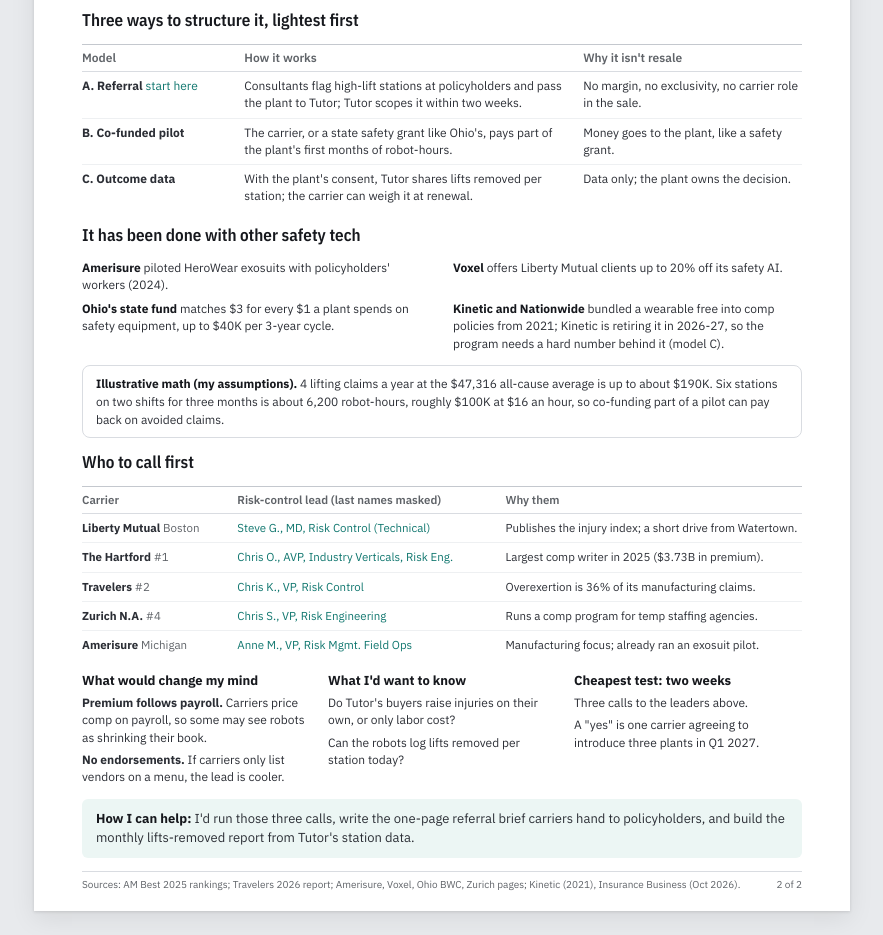
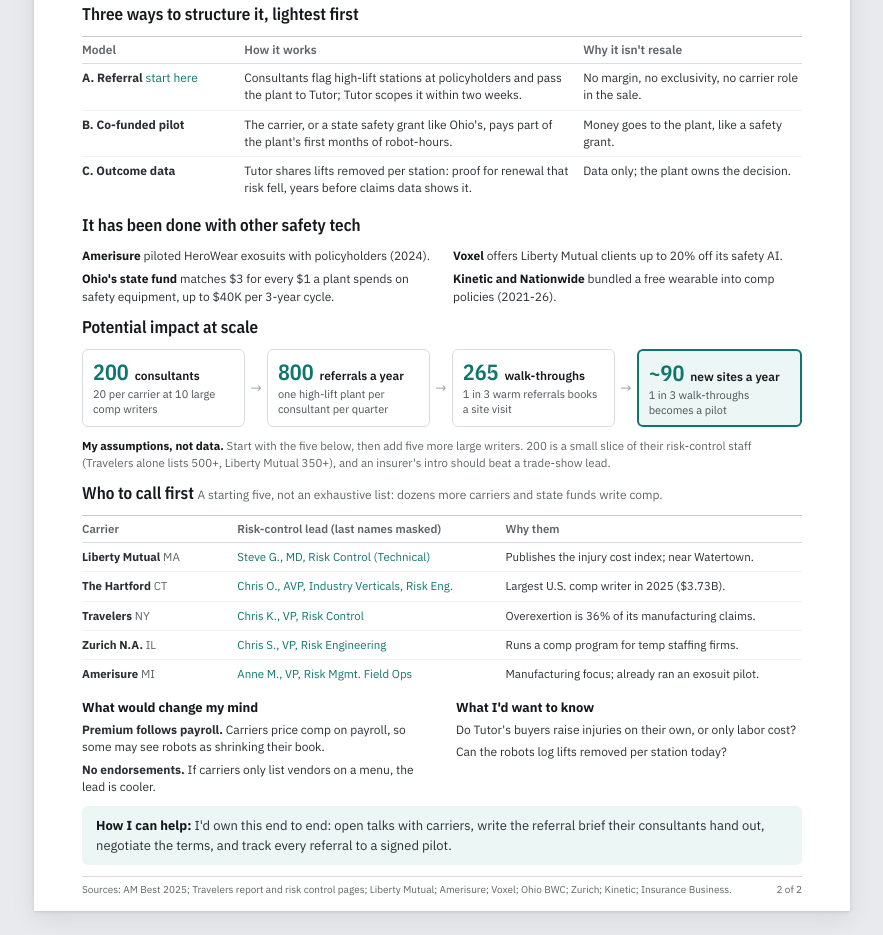
Before and after one commit to Abdullah-coder25/tutor-strategic-projects, a plain HTML site: page docs/carrier-partnership/index.html in a window 1280 px wide. Shown: the part 1286-2221 px from the top of the page, without its empty margins (198-1081 px from the left). Drawn offline with Linux system fonts and the light colour scheme.

Commit message:
Sync carrier partnership brief with latest edits; add .nojekyll
Co-Authored-By: Claude Opus 5.5 <noreply@anthropic.com>
Claude-Session: https://claude.ai/code/session_01JyVbE6XEPis8fFpEXneT9c

```diff
--- a/docs/carrier-partnership/index.html
+++ b/docs/carrier-partnership/index.html
@@ -9,36 +9,36 @@
 .topnav{font:13px 'IBM Plex Sans',sans-serif;text-align:center;margin-top:20px;color:#5F6368}.topnav a{color:#0F766E}
 @media print{html,body{background:#fff}.sheet{margin:0;box-shadow:none;break-after:page}.topnav{display:none}@page{size:816px 1056px;margin:0}}</style></head><body><div class='topnav'><a href='../'>Expansion Radar</a> · <a href='../packexpo/'>PACK EXPO Southeast 2027 plan</a> · Carrier partnership brief</div><div class='sheet'>
 
-<div style="width: 816px; height: 1056px; box-sizing: border-box; padding: 34px 48px 24px; display: flex; flex-direction: column; gap: 21px; font-family: 'IBM Plex Sans', system-ui, sans-serif; color: #16181D; background: #ffffff">
+<div style="width: 816px; height: 1056px; box-sizing: border-box; padding: 34px 48px 24px; display: flex; flex-direction: column; gap: 28px; font-family: 'IBM Plex Sans', system-ui, sans-serif; color: #16181D; background: #ffffff">
 <div style="display: flex; justify-content: space-between; align-items: baseline; font-size: 11px; letter-spacing: 0.06em; text-transform: uppercase; color: #5F6368; border-bottom: 1px solid #D9DCE1; padding-bottom: 6px">
 <span>Prepared for Tutor Intelligence</span>
 <span>Abdullah Usman · November 2026</span>
 </div>
 <div style="display: flex; flex-direction: column; gap: 8px">
-<h1 style="margin: 0; font-family: 'IBM Plex Sans Condensed', 'IBM Plex Sans', sans-serif; font-size: 30px; line-height: 1.1; font-weight: 600; text-wrap: balance">Who already pays for the lifting Tutor automates? Workers' comp carriers.</h1>
-<p style="margin: 0; font-size: 13.5px; line-height: 1.5; color: #2B2E35; text-wrap: pretty">Every packing line that still moves cases by hand creates injury claims, and an insurance company pays for them. Those insurers already send safety consultants into the same CPG plants and co-packers Tutor sells to. <b>A referral program with two or three carriers could turn those consultants into a steady source of warm introductions to the plants with the most hand lifting, while Tutor keeps the direct sale.</b></p>
+<h1 style="margin: 0; font-family: 'IBM Plex Sans Condensed', 'IBM Plex Sans', sans-serif; font-size: 30px; line-height: 1.1; font-weight: 600; text-wrap: balance">Tutor's next lead engine is already walking its target plants: workers' comp carriers.</h1>
+<p style="margin: 0; font-size: 13.5px; line-height: 1.5; color: #2B2E35; text-wrap: pretty">Every packing line that still moves cases by hand creates injury claims, and an insurance company pays for them. Those insurers already send safety consultants into the same CPG plants and co-packers Tutor sells to. <b>A referral program with the largest comp carriers could turn those consultants into a steady source of warm introductions to the plants with the most hand lifting, adding up to 90 new sites a year at scale, while Tutor keeps the direct sale.</b> The main cost is one person's time.</p>
 </div>
 <div style="display: flex; flex-direction: column; gap: 2px"><div style="font-family: 'IBM Plex Sans Condensed', 'IBM Plex Sans', sans-serif; font-size: 17px; font-weight: 600; color: #16181D">The background, in four facts</div></div>
 <div style="display: grid; grid-template-columns: 1fr 1fr; gap: 12px 22px">
 <div style="display: flex; gap: 10px">
 <div style="flex: none; width: 24px; height: 24px; border-radius: 12px; background: #ECF6F4; color: #0F766E; font-family: 'IBM Plex Sans Condensed', 'IBM Plex Sans', sans-serif; font-weight: 700; font-size: 13px; display: flex; align-items: center; justify-content: center">1</div>
 <div style="display: flex; flex-direction: column; gap: 3px"><div style="font-size: 13px; font-weight: 600; color: #16181D">Someone already pays for every lifting injury.</div>
-<div style="font-size: 12px; line-height: 1.48; color: #2B2E35; text-wrap: pretty">Every U.S. employer carries workers' compensation insurance. When a packer hurts their back lifting cases, the carrier (Liberty Mutual, Travelers, The Hartford and others) pays the medical bills and lost wages. An average lost-time claim runs $47,316 (NCCI).</div></div>
+<div style="font-size: 12px; line-height: 1.48; color: #2B2E35; text-wrap: pretty">Every employer carries workers' comp. When a packer hurts their back, the carrier pays: $47,316 for an average lost-time claim (NCCI).</div></div>
 </div>
 <div style="display: flex; gap: 10px">
 <div style="flex: none; width: 24px; height: 24px; border-radius: 12px; background: #ECF6F4; color: #0F766E; font-family: 'IBM Plex Sans Condensed', 'IBM Plex Sans', sans-serif; font-weight: 700; font-size: 13px; display: flex; align-items: center; justify-content: center">2</div>
-<div style="display: flex; flex-direction: column; gap: 3px"><div style="font-size: 13px; font-weight: 600; color: #16181D">Lifting is the most expensive injury there is.</div>
-<div style="font-size: 12px; line-height: 1.48; color: #2B2E35; text-wrap: pretty">Insurers call it overexertion: lifting, pushing, carrying. It is the costliest cause of serious U.S. workplace injury at $13.07B a year (Liberty Mutual), and 36% of Travelers' manufacturing claims. Case packing and palletizing, Tutor's core work, are exactly these tasks.</div></div>
+<div style="display: flex; flex-direction: column; gap: 3px"><div style="font-size: 13px; font-weight: 600; color: #16181D">Lifting is the costliest injury.</div>
+<div style="font-size: 12px; line-height: 1.48; color: #2B2E35; text-wrap: pretty">Overexertion costs $13.07B a year, the #1 cause (Liberty Mutual), and is 36% of Travelers' manufacturing claims. Case packing and palletizing are exactly this work.</div></div>
 </div>
 <div style="display: flex; gap: 10px">
 <div style="flex: none; width: 24px; height: 24px; border-radius: 12px; background: #ECF6F4; color: #0F766E; font-family: 'IBM Plex Sans Condensed', 'IBM Plex Sans', sans-serif; font-weight: 700; font-size: 13px; display: flex; align-items: center; justify-content: center">3</div>
-<div style="display: flex; flex-direction: column; gap: 3px"><div style="font-size: 13px; font-weight: 600; color: #16181D">Carriers already work to prevent it, inside the plants.</div>
-<div style="font-size: 12px; line-height: 1.48; color: #2B2E35; text-wrap: pretty">Large carriers run loss-control teams: safety consultants who walk policyholders' floors, score risky tasks and recommend fixes. Liberty Mutual's consultants score lifting risk with their own app. Some carriers already fund safety tech for clients.</div></div>
+<div style="display: flex; flex-direction: column; gap: 3px"><div style="font-size: 13px; font-weight: 600; color: #16181D">Carriers already work to prevent it.</div>
+<div style="font-size: 12px; line-height: 1.48; color: #2B2E35; text-wrap: pretty">Their loss-control consultants walk policyholders' floors, score risky tasks and recommend fixes. Some already fund safety tech.</div></div>
 </div>
 <div style="display: flex; gap: 10px">
 <div style="flex: none; width: 24px; height: 24px; border-radius: 12px; background: #ECF6F4; color: #0F766E; font-family: 'IBM Plex Sans Condensed', 'IBM Plex Sans', sans-serif; font-weight: 700; font-size: 13px; display: flex; align-items: center; justify-content: center">4</div>
-<div style="display: flex; flex-direction: column; gap: 3px"><div style="font-size: 13px; font-weight: 600; color: #16181D">The risk sits where Tutor's competition sits: temp labor.</div>
-<div style="font-size: 12px; line-height: 1.48; color: #2B2E35; text-wrap: pretty">Tutor's bar is the cost of a temp crew, and 32.2% of temp agency workers are in manufacturing. Staffing firms buy their own comp coverage; Zurich runs a program just for them. That makes staffing carriers a second door.</div></div>
+<div style="display: flex; flex-direction: column; gap: 3px"><div style="font-size: 13px; font-weight: 600; color: #16181D">The risk sits with temp labor, Tutor's competition.</div>
+<div style="font-size: 12px; line-height: 1.48; color: #2B2E35; text-wrap: pretty">32.2% of temp agency workers are in manufacturing, and staffing firms buy their own comp. Zurich runs a program just for them.</div></div>
 </div>
 </div>
 <div style="display: flex; flex-direction: column; gap: 2px"><div style="font-family: 'IBM Plex Sans Condensed', 'IBM Plex Sans', sans-serif; font-size: 17px; font-weight: 600; color: #16181D">The idea: put Tutor on the consultant's list of fixes</div><div style="font-size: 12px; color: #5F6368">How one referral would flow, start to finish</div></div>
@@ -80,7 +80,7 @@
 </div>
 <div style="background: #ECF6F4; border-radius: 8px; padding: 10px 12px; display: flex; flex-direction: column; gap: 4px">
 <div style="font-size: 13px; font-weight: 700; color: #16181D">Tutor</div>
-<div style="font-size: 12px; line-height: 1.48; color: #2B2E35">Gets pre-qualified introductions to plants with the most hand lifting, from someone the plant already trusts, at no sales cost and no margin given up.</div>
+<div style="font-size: 12px; line-height: 1.48; color: #2B2E35">Pre-qualified introductions to the plants with the most hand lifting, from someone they already trust. The cost is one person's time, not booths, ads or sales hires, and Tutor gives up no margin.</div>
 </div>
 </div>
 <div style="margin-top: auto; display: flex; justify-content: space-between; gap: 24px; font-size: 10px; line-height: 1.4; color: #5F6368; border-top: 1px solid #D9DCE1; padding-top: 6px">
@@ -89,7 +89,7 @@
 </div>
 </div><div class='sheet'>
 
-<div style="width: 816px; height: 1056px; box-sizing: border-box; padding: 34px 48px 24px; display: flex; flex-direction: column; gap: 13px; font-family: 'IBM Plex Sans', system-ui, sans-serif; color: #16181D; background: #ffffff">
+<div style="width: 816px; height: 1056px; box-sizing: border-box; padding: 34px 48px 24px; display: flex; flex-direction: column; gap: 11px; font-family: 'IBM Plex Sans', system-ui, sans-serif; color: #16181D; background: #ffffff">
 <div style="display: flex; justify-content: space-between; align-items: baseline; font-size: 11px; letter-spacing: 0.06em; text-transform: uppercase; color: #5F6368; border-bottom: 1px solid #D9DCE1; padding-bottom: 6px">
 <span>Prepared for Tutor Intelligence</span>
 <span>How it would work</span>
@@ -108,39 +108,61 @@
 <div style="padding: 6px 12px 6px 0; border-bottom: 1px solid #EEF0F2; color: #2B2E35">The carrier, or a state safety grant like Ohio's, pays part of the plant's first months of robot-hours.</div>
 <div style="padding: 6px 0 6px 0; border-bottom: 1px solid #EEF0F2; color: #2B2E35">Money goes to the plant, like a safety grant.</div>
 <div style="padding: 6px 12px 6px 0; color: #2B2E35"><b>C. Outcome data</b></div>
-<div style="padding: 6px 12px 6px 0; color: #2B2E35">With the plant's consent, Tutor shares lifts removed per station; the carrier can weigh it at renewal.</div>
+<div style="padding: 6px 12px 6px 0; color: #2B2E35">Tutor shares lifts removed per station: proof for renewal that risk fell, years before claims data shows it.</div>
 <div style="padding: 6px 0 6px 0; color: #2B2E35">Data only; the plant owns the decision.</div>
 </div>
 <div style="display: flex; flex-direction: column; gap: 2px"><div style="font-family: 'IBM Plex Sans Condensed', 'IBM Plex Sans', sans-serif; font-size: 17px; font-weight: 600; color: #16181D">It has been done with other safety tech</div></div>
 <div style="display: grid; grid-template-columns: 1fr 1fr; gap: 6px 22px">
-<div style="font-size: 12px; line-height: 1.45; color: #2B2E35"><b style="color: #16181D">Amerisure</b> piloted HeroWear exosuits with policyholders' workers (2024).</div>
+<div style="font-size: 12px; line-height: 1.45; color: #2B2E35"><b style="color: #16181D">Amerisure</b> piloted HeroWear exosuits with policyholders (2024).</div>
 <div style="font-size: 12px; line-height: 1.45; color: #2B2E35"><b style="color: #16181D">Voxel</b> offers Liberty Mutual clients up to 20% off its safety AI.</div>
 <div style="font-size: 12px; line-height: 1.45; color: #2B2E35"><b style="color: #16181D">Ohio's state fund</b> matches $3 for every $1 a plant spends on safety equipment, up to $40K per 3-year cycle.</div>
-<div style="font-size: 12px; line-height: 1.45; color: #2B2E35"><b style="color: #16181D">Kinetic and Nationwide</b> bundled a wearable free into comp policies from 2021; Kinetic is retiring it in 2026-27, so the program needs a hard number behind it (model C).</div>
+<div style="font-size: 12px; line-height: 1.45; color: #2B2E35"><b style="color: #16181D">Kinetic and Nationwide</b> bundled a free wearable into comp policies (2021-26).</div>
 </div>
-<div style="border: 1px solid #D9DCE1; border-radius: 8px; padding: 9px 13px; font-size: 12px; line-height: 1.48; color: #2B2E35"><b style="color: #16181D">Illustrative math (my assumptions).</b> 4 lifting claims a year at the $47,316 all-cause average is up to about $190K. Six stations on two shifts for three months is about 6,200 robot-hours, roughly $100K at $16 an hour, so co-funding part of a pilot can pay back on avoided claims.</div>
-<div style="display: flex; flex-direction: column; gap: 2px"><div style="font-family: 'IBM Plex Sans Condensed', 'IBM Plex Sans', sans-serif; font-size: 17px; font-weight: 600; color: #16181D">Who to call first</div></div>
+<div style="display: flex; flex-direction: column; gap: 2px"><div style="font-family: 'IBM Plex Sans Condensed', 'IBM Plex Sans', sans-serif; font-size: 17px; font-weight: 600; color: #16181D">Potential impact at scale</div></div>
+<div style="display: flex; align-items: stretch; gap: 5px">
+<div style="flex: 1; display: flex; flex-direction: column; gap: 1px; padding: 7px 10px; border: 1px solid #D9DCE1; border-radius: 6px">
+<div style="display: flex; align-items: baseline; gap: 6px"><span style="font-family: 'IBM Plex Sans Condensed', 'IBM Plex Sans', sans-serif; font-size: 22px; font-weight: 600; color: #0F766E">200</span><span style="font-size: 12px; font-weight: 600; color: #16181D">consultants</span></div>
+<div style="font-size: 11px; line-height: 1.35; color: #4A4F57">20 per carrier at 10 large comp writers</div>
+</div>
+<div style="display: flex; align-items: center; color: #9AA0A8; font-size: 14px">→</div>
+<div style="flex: 1; display: flex; flex-direction: column; gap: 1px; padding: 7px 10px; border: 1px solid #D9DCE1; border-radius: 6px">
+<div style="display: flex; align-items: baseline; gap: 6px"><span style="font-family: 'IBM Plex Sans Condensed', 'IBM Plex Sans', sans-serif; font-size: 22px; font-weight: 600; color: #0F766E">800</span><span style="font-size: 12px; font-weight: 600; color: #16181D">referrals a year</span></div>
+<div style="font-size: 11px; line-height: 1.35; color: #4A4F57">one high-lift plant per consultant per quarter</div>
+</div>
+<div style="display: flex; align-items: center; color: #9AA0A8; font-size: 14px">→</div>
+<div style="flex: 1; display: flex; flex-direction: column; gap: 1px; padding: 7px 10px; border: 1px solid #D9DCE1; border-radius: 6px">
+<div style="display: flex; align-items: baseline; gap: 6px"><span style="font-family: 'IBM Plex Sans Condensed', 'IBM Plex Sans', sans-serif; font-size: 22px; font-weight: 600; color: #0F766E">265</span><span style="font-size: 12px; font-weight: 600; color: #16181D">walk-throughs</span></div>
+<div style="font-size: 11px; line-height: 1.35; color: #4A4F57">1 in 3 warm referrals books a site visit</div>
+</div>
+<div style="display: flex; align-items: center; color: #9AA0A8; font-size: 14px">→</div>
+<div style="flex: 1; display: flex; flex-direction: column; gap: 1px; padding: 7px 10px; border: 2px solid #0F766E; background: #ECF6F4; border-radius: 6px">
+<div style="display: flex; align-items: baseline; gap: 6px"><span style="font-family: 'IBM Plex Sans Condensed', 'IBM Plex Sans', sans-serif; font-size: 22px; font-weight: 600; color: #0F766E">~90</span><span style="font-size: 12px; font-weight: 600; color: #16181D">new sites a year</span></div>
+<div style="font-size: 11px; line-height: 1.35; color: #4A4F57">1 in 3 walk-throughs becomes a pilot</div>
+</div>
+</div>
+<div style="font-size: 11.5px; line-height: 1.45; color: #5F6368"><b style="color: #16181D">My assumptions, not data.</b> Start with the five below, then add five more large writers. 200 is a small slice of their risk-control staff (Travelers alone lists 500+, Liberty Mutual 350+), and an insurer's intro should beat a trade-show lead.</div>
+<div style="display: flex; flex-direction: column; gap: 2px"><div style="font-family: 'IBM Plex Sans Condensed', 'IBM Plex Sans', sans-serif; font-size: 17px; font-weight: 600; color: #16181D">Who to call first <span style="font-family: 'IBM Plex Sans', sans-serif; font-size: 12px; font-weight: 400; color: #5F6368">A starting five, not an exhaustive list: dozens more carriers and state funds write comp.</span></div></div>
 <div style="display: grid; grid-template-columns: 1.1fr 1.9fr 2.1fr; border-top: 1px solid #C4C8CE; font-size: 11.5px; line-height: 1.4">
 <div style="padding: 5px 12px 5px 0; font-weight: 600; color: #5F6368; border-bottom: 1px solid #D9DCE1">Carrier</div>
 <div style="padding: 5px 12px 5px 0; font-weight: 600; color: #5F6368; border-bottom: 1px solid #D9DCE1">Risk-control lead (last names masked)</div>
 <div style="padding: 5px 0 5px 0; font-weight: 600; color: #5F6368; border-bottom: 1px solid #D9DCE1">Why them</div>
-<div style="padding: 6px 12px 6px 0; border-bottom: 1px solid #EEF0F2; color: #2B2E35"><b>Liberty Mutual</b> <span style="color: #5F6368">Boston</span></div>
+<div style="padding: 6px 12px 6px 0; border-bottom: 1px solid #EEF0F2; color: #2B2E35"><b>Liberty Mutual</b> <span style="color: #5F6368">MA</span></div>
 <div style="padding: 6px 12px 6px 0; border-bottom: 1px solid #EEF0F2; color: #2B2E35"><span style="color: #0F766E">Steve G., MD, Risk Control (Technical)</span></div>
-<div style="padding: 6px 0 6px 0; border-bottom: 1px solid #EEF0F2; color: #2B2E35">Publishes the injury index; a short drive from Watertown.</div>
-<div style="padding: 6px 12px 6px 0; border-bottom: 1px solid #EEF0F2; color: #2B2E35"><b>The Hartford</b> <span style="color: #5F6368">#1</span></div>
+<div style="padding: 6px 0 6px 0; border-bottom: 1px solid #EEF0F2; color: #2B2E35">Publishes the injury cost index; near Watertown.</div>
+<div style="padding: 6px 12px 6px 0; border-bottom: 1px solid #EEF0F2; color: #2B2E35"><b>The Hartford</b> <span style="color: #5F6368">CT</span></div>
 <div style="padding: 6px 12px 6px 0; border-bottom: 1px solid #EEF0F2; color: #2B2E35"><span style="color: #0F766E">Chris O., AVP, Industry Verticals, Risk Eng.</span></div>
-<div style="padding: 6px 0 6px 0; border-bottom: 1px solid #EEF0F2; color: #2B2E35">Largest comp writer in 2025 ($3.73B in premium).</div>
-<div style="padding: 6px 12px 6px 0; border-bottom: 1px solid #EEF0F2; color: #2B2E35"><b>Travelers</b> <span style="color: #5F6368">#2</span></div>
+<div style="padding: 6px 0 6px 0; border-bottom: 1px solid #EEF0F2; color: #2B2E35">Largest U.S. comp writer in 2025 ($3.73B).</div>
+<div style="padding: 6px 12px 6px 0; border-bottom: 1px solid #EEF0F2; color: #2B2E35"><b>Travelers</b> <span style="color: #5F6368">NY</span></div>
 <div style="padding: 6px 12px 6px 0; border-bottom: 1px solid #EEF0F2; color: #2B2E35"><span style="color: #0F766E">Chris K., VP, Risk Control</span></div>
 <div style="padding: 6px 0 6px 0; border-bottom: 1px solid #EEF0F2; color: #2B2E35">Overexertion is 36% of its manufacturing claims.</div>
-<div style="padding: 6px 12px 6px 0; border-bottom: 1px solid #EEF0F2; color: #2B2E35"><b>Zurich N.A.</b> <span style="color: #5F6368">#4</span></div>
+<div style="padding: 6px 12px 6px 0; border-bottom: 1px solid #EEF0F2; color: #2B2E35"><b>Zurich N.A.</b> <span style="color: #5F6368">IL</span></div>
 <div style="padding: 6px 12px 6px 0; border-bottom: 1px solid #EEF0F2; color: #2B2E35"><span style="color: #0F766E">Chris S., VP, Risk Engineering</span></div>
-<div style="padding: 6px 0 6px 0; border-bottom: 1px solid #EEF0F2; color: #2B2E35">Runs a comp program for temp staffing agencies.</div>
-<div style="padding: 6px 12px 6px 0; color: #2B2E35"><b>Amerisure</b> <span style="color: #5F6368">Michigan</span></div>
+<div style="padding: 6px 0 6px 0; border-bottom: 1px solid #EEF0F2; color: #2B2E35">Runs a comp program for temp staffing firms.</div>
+<div style="padding: 6px 12px 6px 0; color: #2B2E35"><b>Amerisure</b> <span style="color: #5F6368">MI</span></div>
 <div style="padding: 6px 12px 6px 0; color: #2B2E35"><span style="color: #0F766E">Anne M., VP, Risk Mgmt. Field Ops</span></div>
 <div style="padding: 6px 0 6px 0; color: #2B2E35">Manufacturing focus; already ran an exosuit pilot.</div>
 </div>
-<div style="display: grid; grid-template-columns: repeat(3, minmax(0, 1fr)); gap: 18px">
+<div style="display: grid; grid-template-columns: repeat(2, minmax(0, 1fr)); gap: 28px">
 <div style="display: flex; flex-direction: column; gap: 5px"><div style="font-size: 13px; font-weight: 700; color: #16181D">What would change my mind</div>
 <div style="font-size: 12px; line-height: 1.45; color: #2B2E35"><b>Premium follows payroll.</b> Carriers price comp on payroll, so some may see robots as shrinking their book.</div>
 <div style="font-size: 12px; line-height: 1.45; color: #2B2E35"><b>No endorsements.</b> If carriers only list vendors on a menu, the lead is cooler.</div>
@@ -149,14 +171,10 @@
 <div style="font-size: 12px; line-height: 1.45; color: #2B2E35">Do Tutor's buyers raise injuries on their own, or only labor cost?</div>
 <div style="font-size: 12px; line-height: 1.45; color: #2B2E35">Can the robots log lifts removed per station today?</div>
 </div>
-<div style="display: flex; flex-direction: column; gap: 5px"><div style="font-size: 13px; font-weight: 700; color: #16181D">Cheapest test: two weeks</div>
-<div style="font-size: 12px; line-height: 1.45; color: #2B2E35">Three calls to the leaders above.</div>
-<div style="font-size: 12px; line-height: 1.45; color: #2B2E35">A "yes" is one carrier agreeing to introduce three plants in Q1 2027.</div>
 </div>
-</div>
-<div style="background: #ECF6F4; border-radius: 6px; padding: 10px 14px; font-size: 13px; line-height: 1.5; color: #2B2E35"><b style="color: #16181D">How I can help:</b> I'd run those three calls, write the one-page referral brief carriers hand to policyholders, and build the monthly lifts-removed report from Tutor's station data.</div>
+<div style="background: #ECF6F4; border-radius: 6px; padding: 10px 14px; font-size: 13px; line-height: 1.5; color: #2B2E35"><b style="color: rgb(22, 24, 29)">How I can help:</b> I'd own this end to end: open talks with carriers, write the referral brief their consultants hand out, negotiate the terms, and track every referral to a signed pilot.</div>
 <div style="margin-top: auto; display: flex; justify-content: space-between; gap: 24px; font-size: 10px; line-height: 1.4; color: #5F6368; border-top: 1px solid #D9DCE1; padding-top: 6px">
-<span>Sources: AM Best 2025 rankings; Travelers 2026 report; Amerisure, Voxel, Ohio BWC, Zurich pages; Kinetic (2021), Insurance Business (Oct 2026).</span><span style="white-space: nowrap">2 of 2</span>
+<span>Sources: AM Best 2025; Travelers report and risk control pages; Liberty Mutual; Amerisure; Voxel; Ohio BWC; Zurich; Kinetic; Insurance Business.</span><span style="white-space: nowrap">2 of 2</span>
 </div>
 </div>
 </div></body></html>
```
Also changed, not shown: 1 other file.
